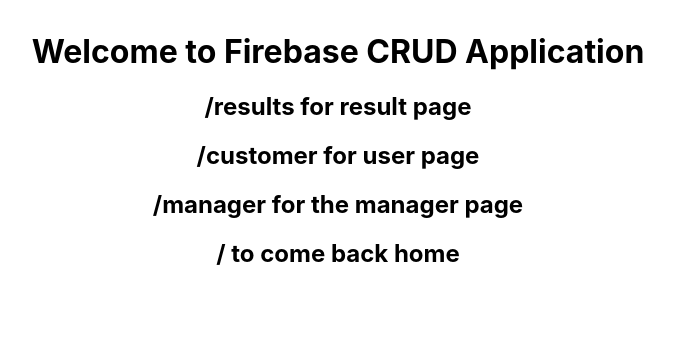
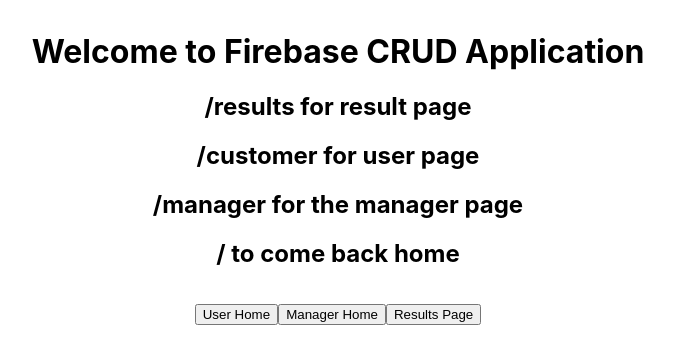
Before and after one commit to yashm277/firebase-crud, a React (Create React App) app: page / in a window 1280 px wide. Shown: the top 364 px of the page, without its empty margins (302-976 px from the left). Built offline with nearby package versions, Linux system fonts and the light colour scheme.

Commit message:
buttons redirect to correct pages

```diff
--- a/src/customerSide/customerHome.js
+++ b/src/customerSide/customerHome.js
@@ -8,8 +8,11 @@
   doc,
   onSnapshot
 } from "firebase/firestore";
+import { useNavigate } from 'react-router-dom';
+
 
 function CustomerHome() {
+    const navigate = useNavigate();
   const [users, setUsers] = useState([]);
   const [userAnswer, setUserAnswer] = useState(0);
   const usersCollectionRef = collection(db, "users");
@@ -65,7 +68,7 @@
           </div>
         );
       })}
-    <button>
+    <button onClick={() => navigate('/results')}>
         SUBMIT THE QUIZ !
     </button>
     </div>
--- a/src/home/homepage.js
+++ b/src/home/homepage.js
@@ -1,6 +1,9 @@
 import React from 'react'
+import { useNavigate } from 'react-router-dom';
 
 const Homepage = () => {
+    const navigate = useNavigate();
+
   return (
     <div>
         <h1> Welcome to Firebase CRUD Application</h1>
@@ -8,6 +11,15 @@
         <h2>/customer for user page</h2>
         <h2>/manager for the manager page</h2>
         <h2>/ to come back home</h2>
+        <button onClick={() => navigate('/customer')}>
+            User Home
+        </button>
+        <button onClick={() => navigate('/manager')}>
+            Manager Home
+        </button>
+        <button onClick={() => navigate('/results')}>
+            Results Page
+        </button>
     </div>
   )
 }
--- a/src/managerSide/managerHome.js
+++ b/src/managerSide/managerHome.js
@@ -16,10 +16,14 @@
   const [newName, setNewName] = useState("");
   const [newAge, setNewAge] = useState(0);
   const [userAnswer, setUserAnswer] = useState(0);
-
-
   const [users, setUsers] = useState([]);
   const usersCollectionRef = collection(db, "users");
+
+function ClearFields() {
+
+    document.getElementById("textfield1").value = "";
+    document.getElementById("textfield2").value = "";
+}
 
   const createUser = async () => {
     await addDoc(usersCollectionRef, { name: newName, age: Number(newAge), userAnswer: Number(userAnswer) });
```
